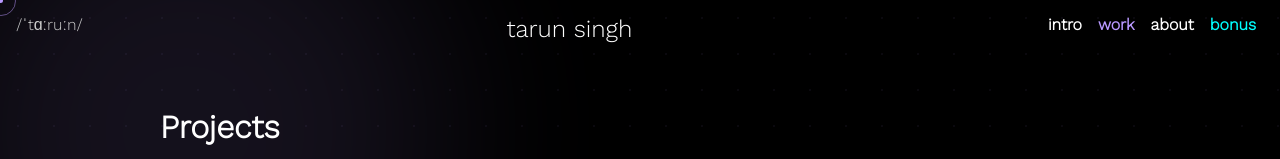
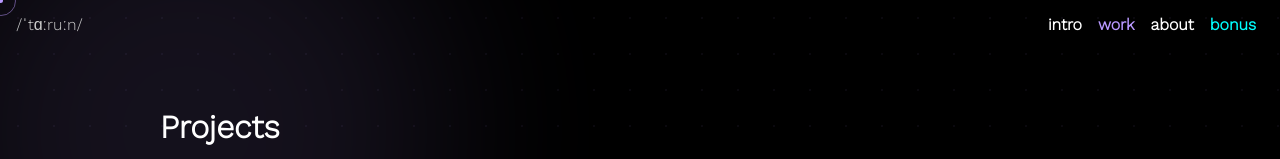
Before and after one commit to atypicalesper/atypicalesper.github.io, a Next.js app: page /work in a window 1280 px wide. Shown: the top 159 px of the page. Built offline with nearby package versions, Linux system fonts and the light colour scheme; a web font is replaced by a local one.

Commit message:
remove redundant 'Tarun Singh' title from navbar

```diff
--- a/src/components/Navbar.jsx
+++ b/src/components/Navbar.jsx
@@ -11,7 +11,7 @@ const Navbar = () => {
 
   useEffect(() => {
     gsap.fromTo(
-      navRef.current.querySelectorAll('.emblem, .title, .nav-item'),
+      navRef.current.querySelectorAll('.emblem, .nav-item'),
       { opacity: 0, y: -10 },
       { opacity: 1, y: 0, duration: 0.5, stagger: 0.07, ease: 'power2.out' }
     );
@@ -27,9 +27,6 @@ const Navbar = () => {
       <div>
         <Link href="/" className="emblem">/ˈtɑːruːn/</Link>
       </div>
-      <div className="title">
-        <span>Tarun Singh</span>
-      </div>
       <div className="nav-items">
         <Link href="/drumkit" className={navClass('/drumkit') + ' bonus'}>bonus</Link>
         <Link href="/about" className={navClass('/about')}>about</Link>
--- a/src/styles/main.css
+++ b/src/styles/main.css
@@ -130,12 +130,6 @@ a:hover {
 .nav .emblem {
   color: #ccc;
   text-decoration: none;
-}
-.nav .title {
-  margin-left: 1rem;
-  float: center;
-  text-transform: lowercase;
-  font-size: 1.5rem;
 }
 
 .nav .nav-item {
```
